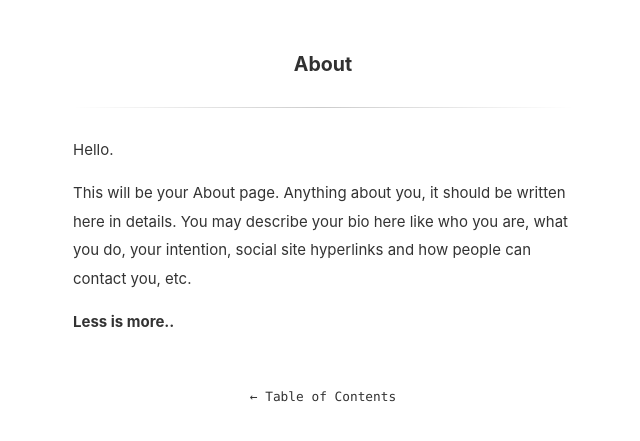
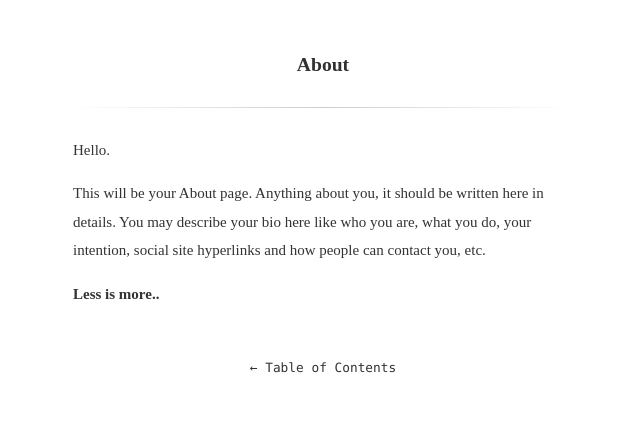
Before and after one commit to shorterstories/shorterstories.github.io, a Jekyll site: the page built from about.md, in a window 1280 px wide. Shown: the top 441 px of the page, without its empty margins (317-957 px from the left). Built offline with Jekyll 4.4.1, drawn with Linux system fonts in a browser that asks for light colours; some web fonts are replaced.

Commit message:
font fix

```diff
--- a/_sass/main.scss
+++ b/_sass/main.scss
@@ -13,7 +13,7 @@ body {
   line-height: 20px;
   font-weight: normal;
   font-style: normal;
-  font-family: "Lusitana", -apple-system, BlinkMacSystemFont, "Segoe UI", Roboto, Helvetica, Arial, sans-serif, "Apple Color Emoji", "Segoe UI Emoji", "Segoe UI Symbol";
+  font-family: "Lusitana", serif;
   color: #333333;
   padding: 20px;
   margin: 0;
```
Also changed, not shown: 1 other file.
